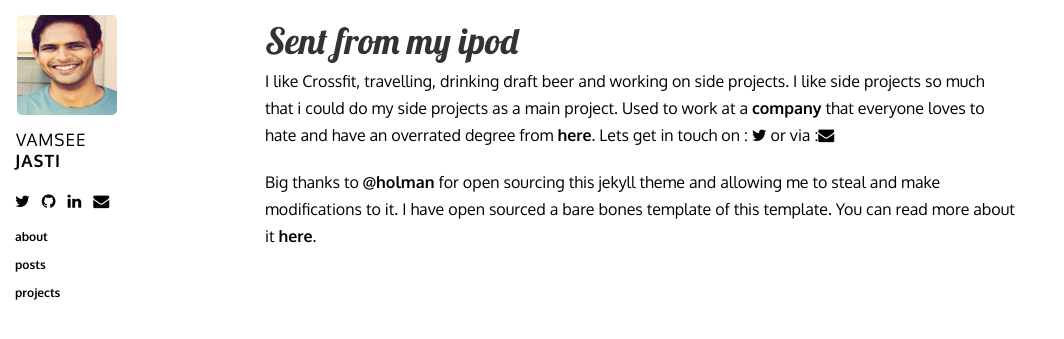
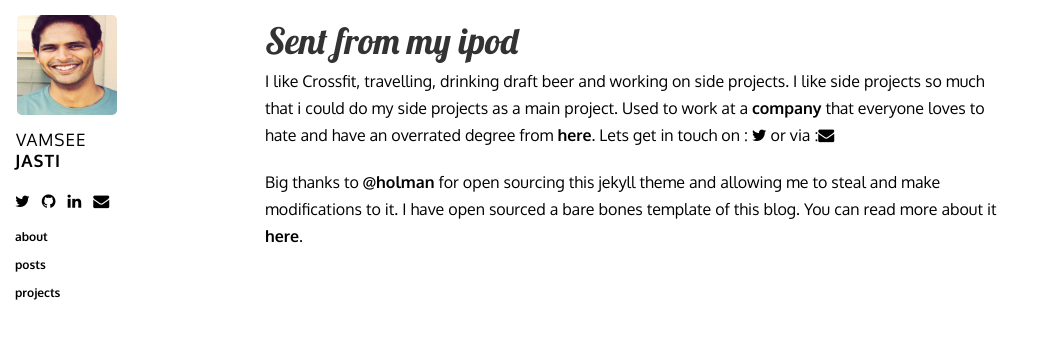
Before and after one commit to jasti/jasti.github.io, a Jekyll site: the page built from about.html, in a window 1280 px wide. Shown: the top 339 px of the page, without its empty margins (0-1064 px from the left). Built offline with Jekyll 4.4.1, drawn with Linux system fonts in a browser that asks for light colours; nearby versions of some CDN libraries; Markdown is read by kramdown in place of the engine named in the settings.

Commit message:
grammatics

```diff
--- a/about.html
+++ b/about.html
@@ -13,7 +13,7 @@ title: "About"
       </p>
 
 
-  <p> Big thanks to <a href ="https://github.com/holman/left">@holman</a> for open sourcing this jekyll theme and allowing me to steal and make modifications to it. I have open sourced a bare bones template of this template. You can read more about it <a href ="http://vamseejasti.com/posts/blog/">here</a>.
+  <p> Big thanks to <a href ="https://github.com/holman/left">@holman</a> for open sourcing this jekyll theme and allowing me to steal and make modifications to it. I have open sourced a bare bones template of this blog. You can read more about it <a href ="http://vamseejasti.com/posts/blog/">here</a>.
 
 
 </section>
```
